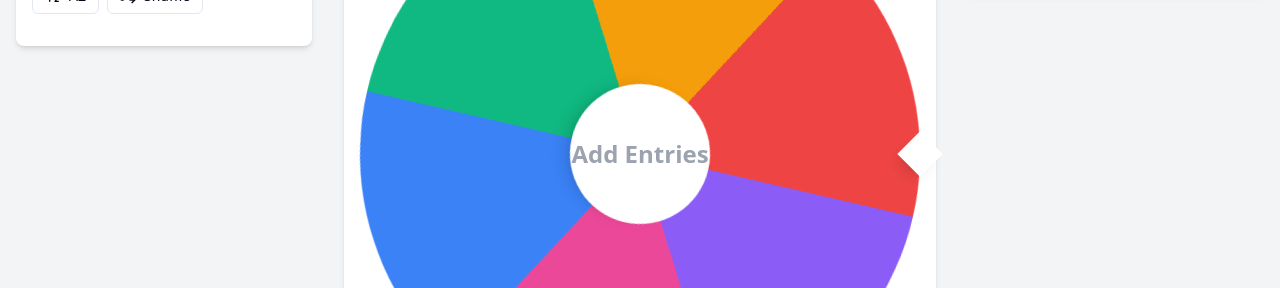
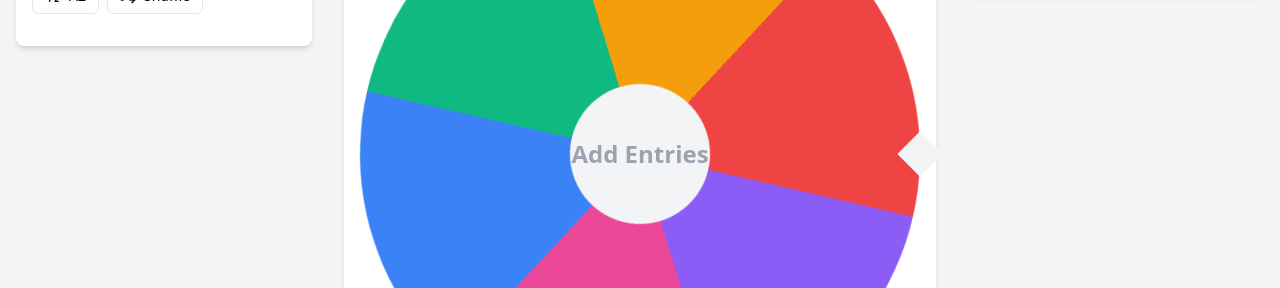
Before and after one commit to lunapixdz/spin-o-matic, a React (Vite) app: page / in a window 1280 px wide. Shown: the part 254-542 px from the top of the page. Built offline with nearby package versions, Linux system fonts and the light colour scheme.

Commit message:
Update wheel styles and appearance
Adjusted the arrow color to match the background and modified the white box container of the wheel by removing its shadow effects.
[skip gpt_engineer]

```diff
--- a/src/components/WheelOfNames.tsx
+++ b/src/components/WheelOfNames.tsx
@@ -151,7 +151,7 @@ const WheelOfNames: React.FC<WheelProps> = ({
 
   return (
     <div className="relative w-full aspect-square max-w-xl mx-auto">
-      <div className="absolute right-0 top-1/2 -translate-y-1/2 w-8 h-8 bg-white transform translate-x-1/2 rotate-45 z-10 shadow-lg" />
+      <div className="absolute right-0 top-1/2 -translate-y-1/2 w-8 h-8 bg-gray-100 transform translate-x-1/2 rotate-45 z-10" />
 
       <div
         ref={wheelRef}
@@ -171,7 +171,7 @@ const WheelOfNames: React.FC<WheelProps> = ({
         }}
       >
         {/* Center white disc */}
-        <div className="absolute left-1/2 top-1/2 -translate-x-1/2 -translate-y-1/2 w-1/4 h-1/4 bg-white rounded-full shadow-lg z-10" />
+        <div className="absolute left-1/2 top-1/2 -translate-x-1/2 -translate-y-1/2 w-1/4 h-1/4 bg-gray-100 rounded-full z-10" />
 
         {displayNames.map((name, i) => {
           const angle = (i * 360) / segments;
--- a/src/components/layout/FullscreenWheel.tsx
+++ b/src/components/layout/FullscreenWheel.tsx
@@ -21,7 +21,7 @@ const FullscreenWheel = ({
   return (
     <div className="min-h-screen flex items-center justify-center bg-gray-100 p-8">
       <div className="w-full max-w-3xl">
-        <div className="bg-white rounded-lg shadow-md p-4">
+        <div className="bg-gray-100 rounded-lg p-4">
           <div className="relative">
             <WheelOfNames
               names={names}
```
